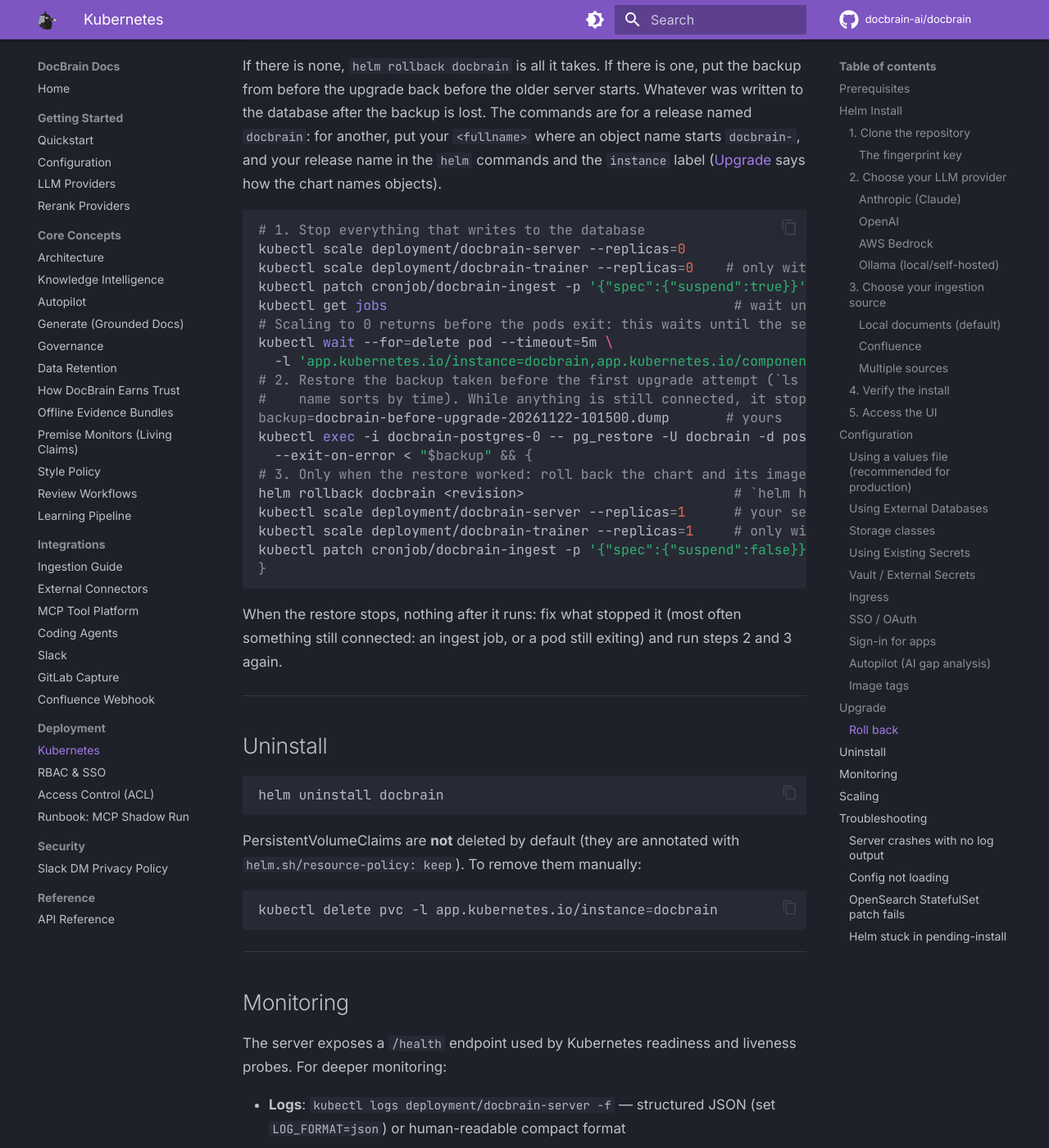
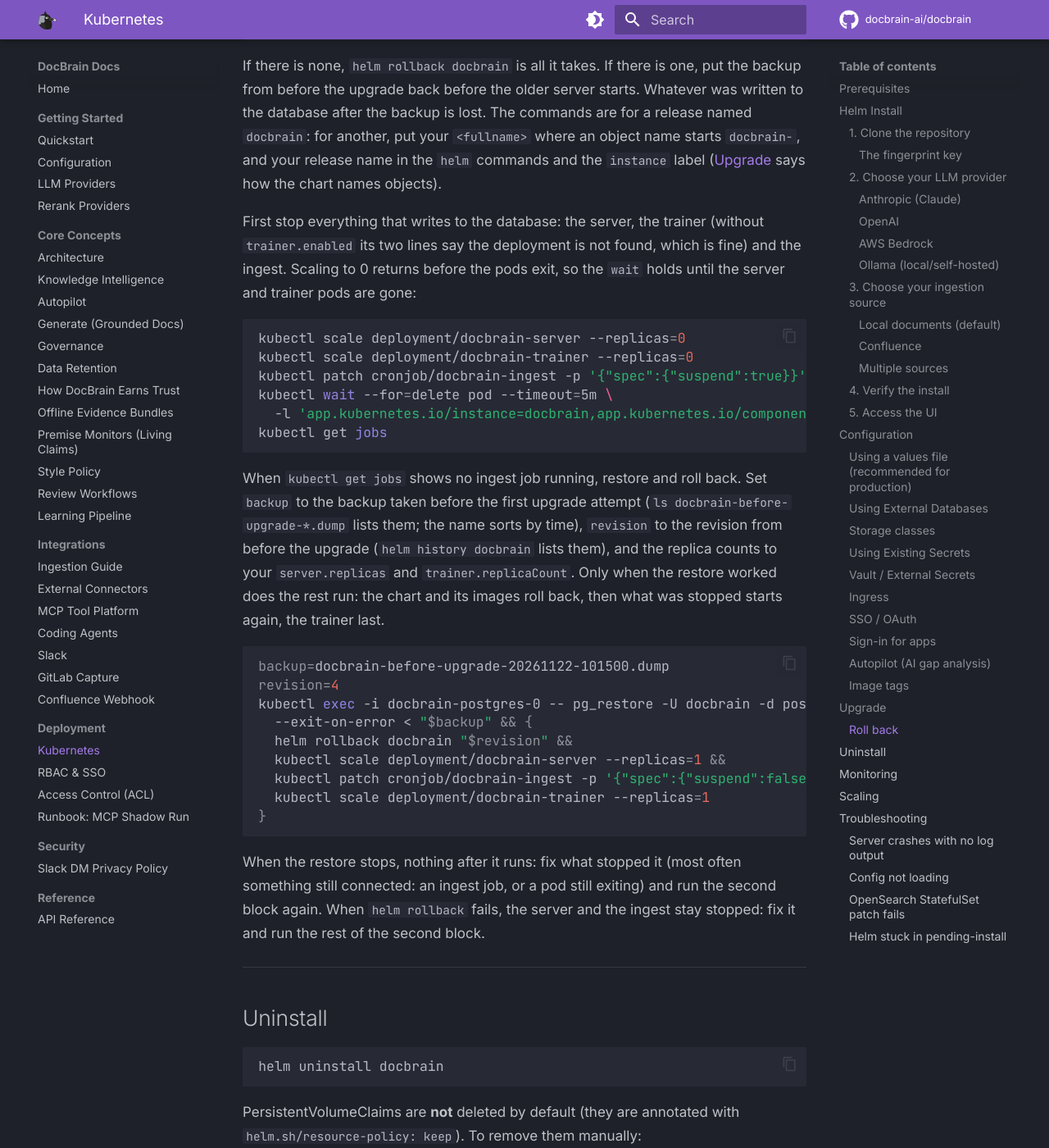
Before and after one commit to docbrain-ai/docbrain, an MkDocs documentation site: the page built from docs/kubernetes.md, in a window 1280 px wide and 1400 px high, scrolled down 14740 px. Shown: the whole window at 82% size. Built offline with MkDocs 1.6.1 and Material for MkDocs 9.7.7, drawn with Linux system fonts in a browser that asks for light colours; comment, search, counter and statistics services are not loaded.

Commit message:
docs: rollback and go-back blocks hold commands only, so they run as pasted in any shell
Review R5-1: inline comments inside the blocks stopped the restore in an
interactive shell that does not treat # as a comment. The explanations move
to the prose, the stop and the restore are two blocks, and step 3 is chained
so a failed helm rollback starts nothing (R5-3).

````diff
--- a/docs/kubernetes.md
+++ b/docs/kubernetes.md
@@ -576,30 +576,40 @@ back before the older server starts. Whatever was written to the database after
 for a release named `docbrain`: for another, put your `<fullname>` where an object name starts `docbrain-`, and your
 release name in the `helm` commands and the `instance` label ([Upgrade](#upgrade) says how the chart names objects).
 
+First stop everything that writes to the database: the server, the trainer (without `trainer.enabled` its two lines
+say the deployment is not found, which is fine) and the ingest. Scaling to 0 returns before the pods exit, so the
+`wait` holds until the server and trainer pods are gone:
+
 ```bash
-# 1. Stop everything that writes to the database
 kubectl scale deployment/docbrain-server --replicas=0
-kubectl scale deployment/docbrain-trainer --replicas=0    # only with trainer.enabled
+kubectl scale deployment/docbrain-trainer --replicas=0
 kubectl patch cronjob/docbrain-ingest -p '{"spec":{"suspend":true}}'
-kubectl get jobs                                           # wait until no ingest job is running
-# Scaling to 0 returns before the pods exit: this waits until the server and trainer pods are gone
 kubectl wait --for=delete pod --timeout=5m \
   -l 'app.kubernetes.io/instance=docbrain,app.kubernetes.io/component in (server,trainer)'
-# 2. Restore the backup taken before the first upgrade attempt (`ls docbrain-before-upgrade-*.dump` lists them; the
-#    name sorts by time). While anything is still connected, it stops at its first step and changes nothing.
-backup=docbrain-before-upgrade-20261122-101500.dump       # yours
+kubectl get jobs
+```
+
+When `kubectl get jobs` shows no ingest job running, restore and roll back. Set `backup` to the backup taken before
+the first upgrade attempt (`ls docbrain-before-upgrade-*.dump` lists them; the name sorts by time), `revision` to the
+revision from before the upgrade (`helm history docbrain` lists them), and the replica counts to your
+`server.replicas` and `trainer.replicaCount`. Only when the restore worked does the rest run: the chart and its images
+roll back, then what was stopped starts again, the trainer last.
+
+```bash
+backup=docbrain-before-upgrade-20261122-101500.dump
+revision=4
 kubectl exec -i docbrain-postgres-0 -- pg_restore -U docbrain -d postgres --clean --if-exists --create \
   --exit-on-error < "$backup" && {
-# 3. Only when the restore worked: roll back the chart and its images, then start what step 1 stopped
-helm rollback docbrain <revision>                          # `helm history docbrain` lists the revisions
-kubectl scale deployment/docbrain-server --replicas=1      # your server.replicas
-kubectl scale deployment/docbrain-trainer --replicas=1     # only with trainer.enabled; your trainer.replicaCount
-kubectl patch cronjob/docbrain-ingest -p '{"spec":{"suspend":false}}'
+  helm rollback docbrain "$revision" &&
+  kubectl scale deployment/docbrain-server --replicas=1 &&
+  kubectl patch cronjob/docbrain-ingest -p '{"spec":{"suspend":false}}' &&
+  kubectl scale deployment/docbrain-trainer --replicas=1
 }
 ```
 
 When the restore stops, nothing after it runs: fix what stopped it (most often something still connected: an ingest
-job, or a pod still exiting) and run steps 2 and 3 again.
+job, or a pod still exiting) and run the second block again. When `helm rollback` fails, the server and the ingest
+stay stopped: fix it and run the rest of the second block.
 
 ---
 
````
Also changed, not shown: docs/quickstart.md (+2 -2 lines).
